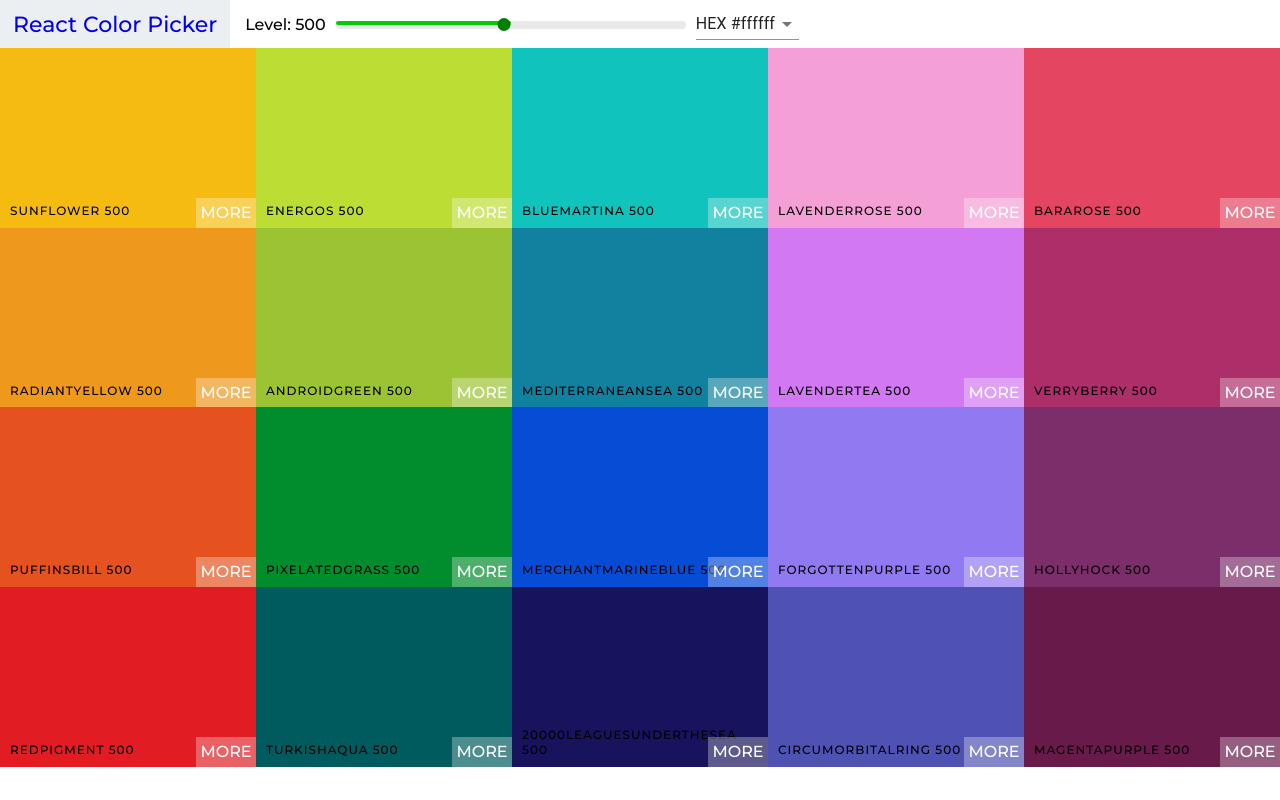
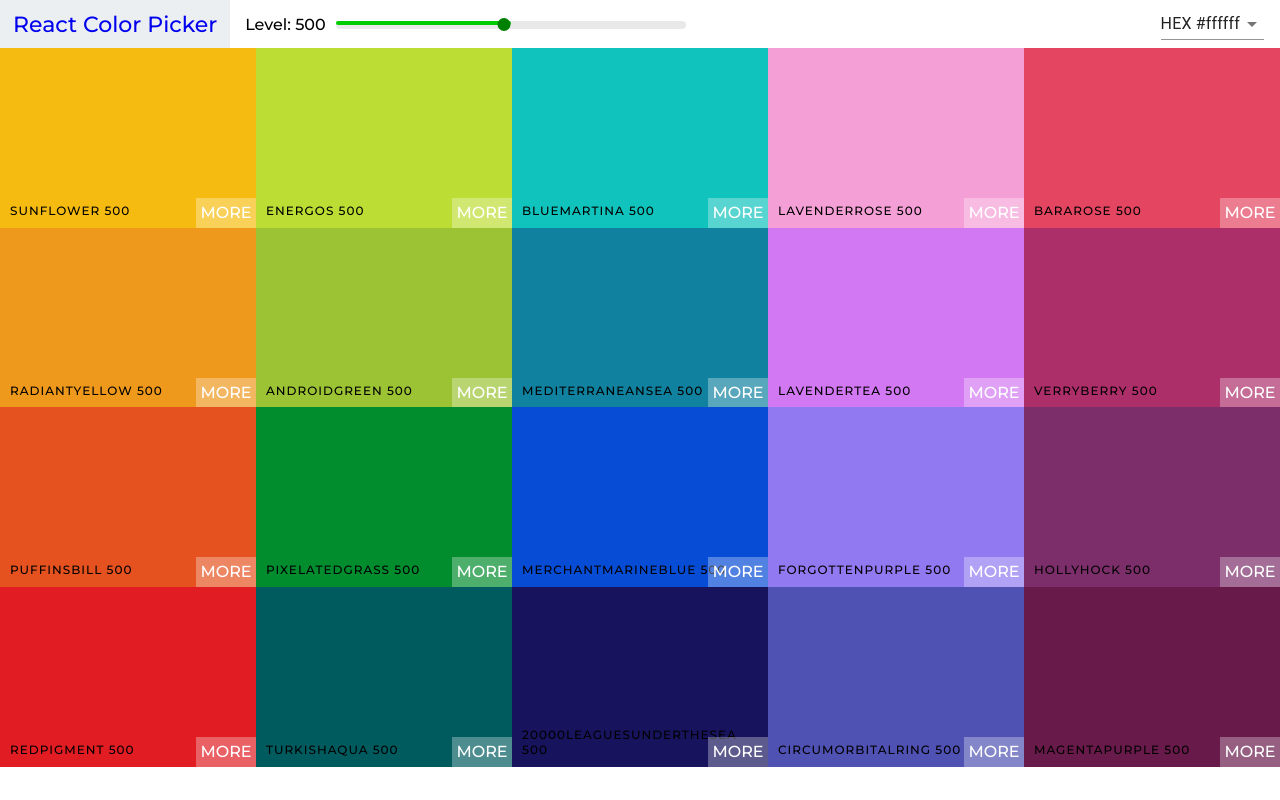
Before and after one commit to rookiemonkey/colorpalettes, a React (Create React App) app: page / in a window 1280 px wide. Built offline with nearby package versions, Linux system fonts and the light colour scheme.

Commit message:
added snackbar

```diff
--- a/src/components/Palette.js
+++ b/src/components/Palette.js
@@ -1,4 +1,5 @@
 import React, { Component } from 'react';
+import Snackbar from '@material-ui/core/Snackbar';
 import shortid from 'shortid';
 import NavBar from './NavBar';
 import ColorBox from './ColorBox';
@@ -6,16 +7,22 @@ import ColorBox from './ColorBox';
 class Palette extends Component {
     constructor(props) {
         super(props)
-        this.state = { level: 500, format: 'hex' }
+        this.state = { level: 500, format: 'hex', changedFormat: false }
     }
 
     changeLevel = newLevel => { this.setState({ ...this.state, level: newLevel }) }
 
-    changeFormat = format => { this.setState({ ...this.state, format: format }) }
+    changeFormat = format => {
+        this.setState({ ...this.state, format: format, changedFormat: true }, () => {
+            setTimeout(() => {
+                this.setState({ ...this.state, changedFormat: false })
+            }, 3000)
+        })
+    }
 
     render() {
 
-        const { level, format } = this.state
+        const { level, format, changedFormat } = this.state
         const b = this.props.palette.colors[level].map(c => {
             return (
                 <ColorBox
@@ -39,6 +46,19 @@ class Palette extends Component {
                     {b}
                 </div>
 
+                <Snackbar
+                    anchorOrigin={{
+                        vertical: 'bottom',
+                        horizontal: 'left',
+                    }}
+                    open={changedFormat}
+                    autoHideDuration={3000}
+                    message={<span id="message-id">Color format changed to {format}</span>}
+                    ContentProps={{
+                        'aria-describedby': 'message-id'
+                    }}
+                />
+
             </div>
         )
     }
--- a/src/styles/navbar.scss
+++ b/src/styles/navbar.scss
@@ -17,6 +17,11 @@
             text-decoration: none;
 
         }
+    }
+
+    .Select-container {
+        margin-left: auto;
+        margin-right: 1rem;
     }
 
     .Navbar-slider-container {
```
